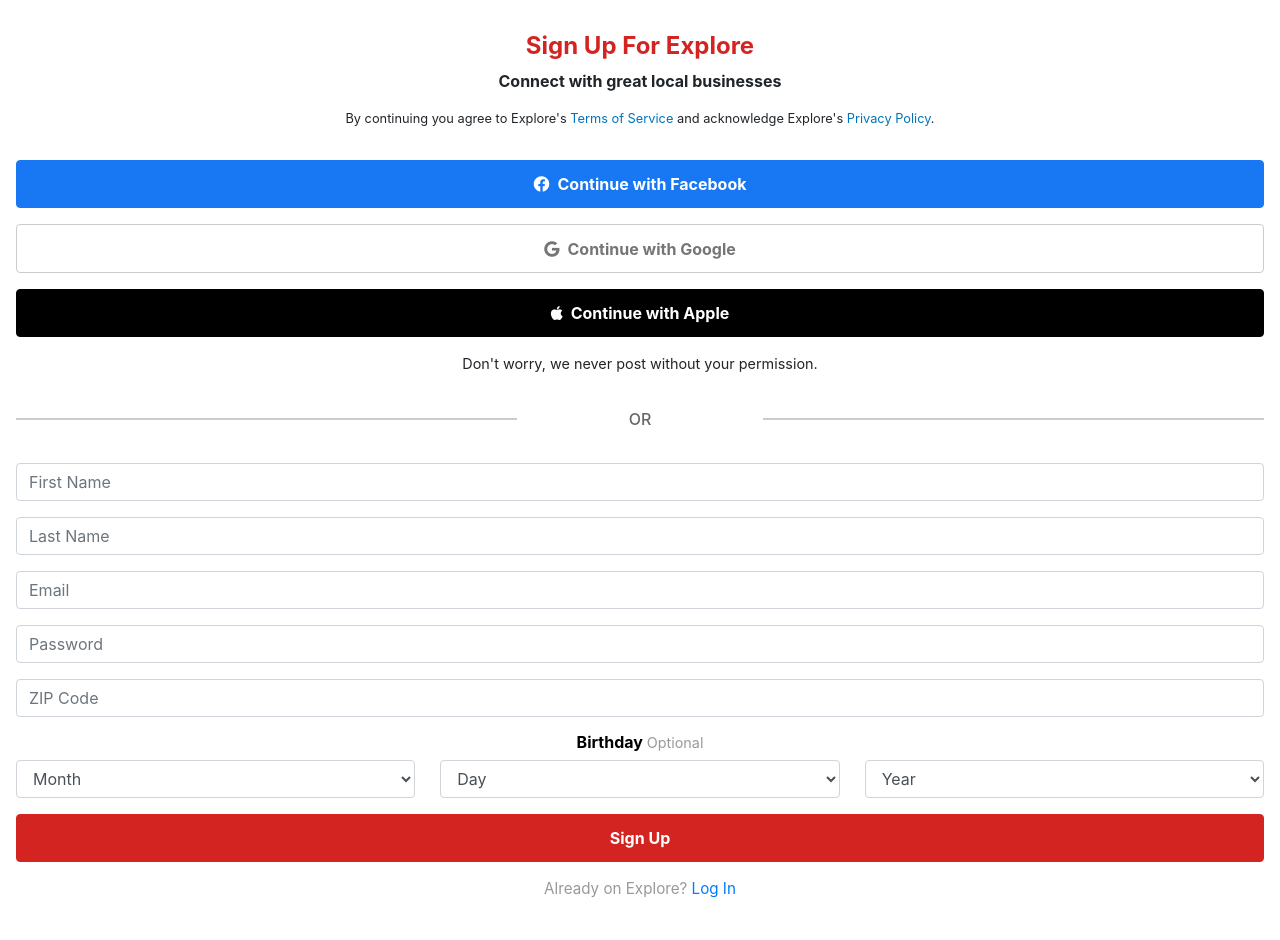
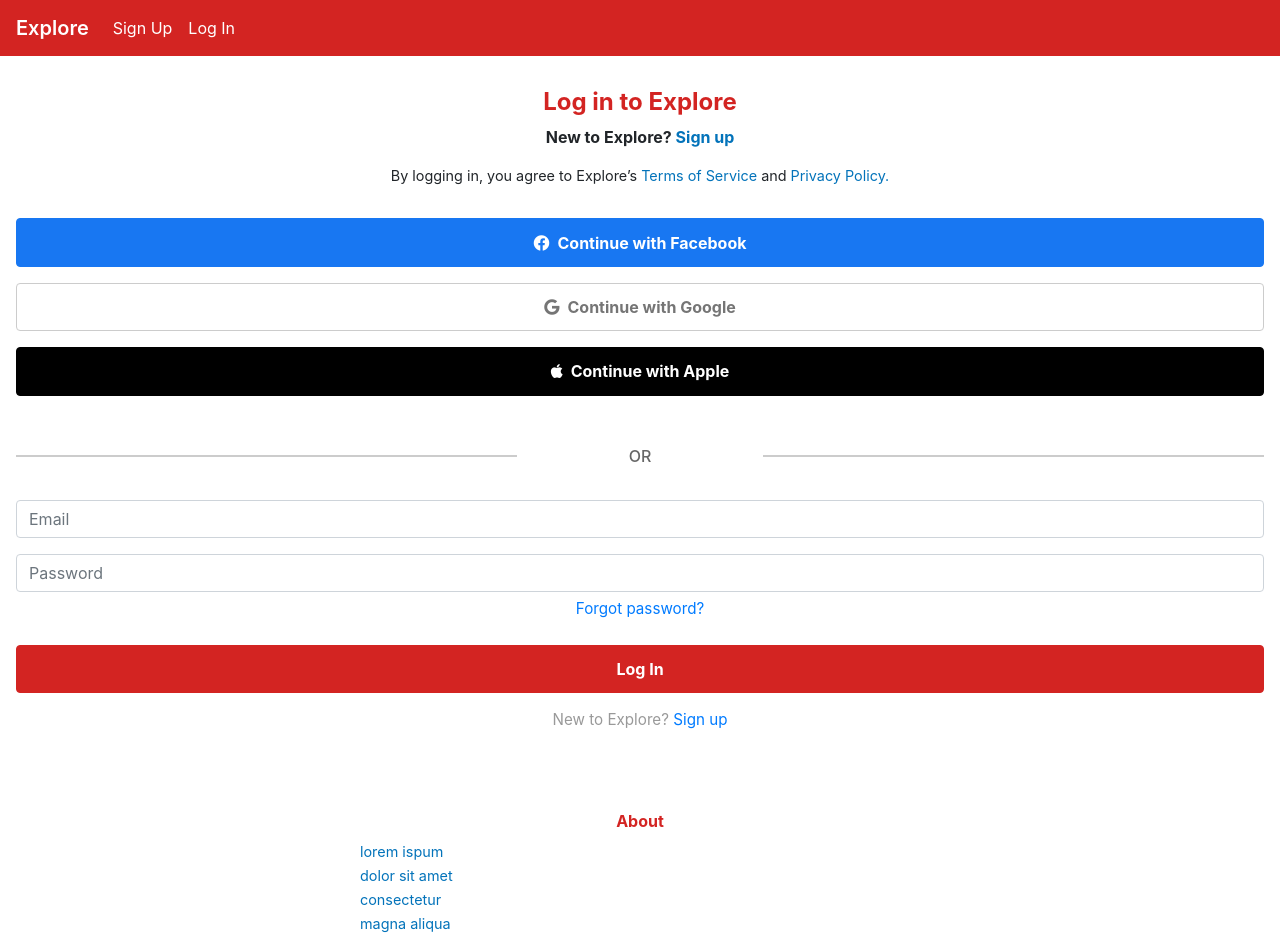
Before and after one commit to Guillermo-Martin/yelp-clone, a React (Create React App) app: page /login in a window 1280 px wide. Shown: the top 940 px of the page. Built offline with nearby package versions, Linux system fonts and the light colour scheme.

Commit message:
Clean up code and connect login and signup links

```diff
--- a/src/App.js
+++ b/src/App.js
@@ -11,19 +11,19 @@ import { BrowserRouter as Router, Route, Switch } from "react-router-dom";
 function App() {
   return (
     <div>
-      {/* <Router>
+      <Router>
         <TopNavbar />
+
         <Switch>
           <Route exact path="/" component={HomePage} />
           <Route exact path="/details" component={DetailsPage} />
           <Route exact path="/login" component={LogInPage} />
+          <Route exact path="/signup" component={SignUpPage} />
           <TopNavbar />
         </Switch>
 
         <Footer />
-      </Router> */}
-
-      <SignUpPage />
+      </Router>
     </div>
   );
 }
--- a/src/components/LogInPage/index.js
+++ b/src/components/LogInPage/index.js
@@ -8,7 +8,7 @@ function LogInPage() {
       {/* Intro text */}
       <div>
         <h4>Log in to Explore</h4>
-        <p className="LogInPage-sign-up">New to Explore? <a href="#">Sign up</a></p>
+        <p className="LogInPage-sign-up">New to Explore? <a href="/signup">Sign up</a></p>
         <p className="LogInPage-terms">By logging in, you agree to Explore’s <a href="#">Terms of Service</a> and <a href="#">Privacy Policy.</a></p>
       </div>
 
@@ -40,7 +40,7 @@ function LogInPage() {
         </a>
       </Form>
 
-      <p className="LogInPage-sign-up-2">New to Explore? <a href="#">Sign up</a></p>
+      <p className="LogInPage-sign-up-2">New to Explore? <a href="/signup">Sign up</a></p>
     </div>
   );
 }
--- a/src/components/SignUpPage/index.js
+++ b/src/components/SignUpPage/index.js
@@ -20,12 +20,10 @@ function SignUpPage() {
         <p>Don't worry, we never post without your permission.</p>
       </div>
 
-
       {/* Horizontal Rules */}
       <div className="SignUpPage-hr">
         <hr className="SignUpPage-hr1" /><span>OR</span><hr className="SignUpPage-hr2" />
       </div>
-
 
       {/* Form */}
       <Form>
@@ -84,11 +82,11 @@ function SignUpPage() {
           </Form.Group>
         </div>
 
-
         <Button className="SignInPage-SignUp-button">Sign Up</Button>
       </Form>
 
-      <p className="SignInPage-login">Already on Explore? <a href="#">Log In</a></p>
+      <p className="SignInPage-login">Already on Explore? <a href="/login">Log In</a></p>
+
     </div>
   );
 }
--- a/src/components/SignUpPage/styles.css
+++ b/src/components/SignUpPage/styles.css
@@ -134,6 +134,7 @@
   border-color: #d32422;
 }
 
+/* Login text */
 .SignInPage-login {
   margin-top: 1rem;
   font-size: 0.95rem;
--- a/src/components/TopNavbar/index.js
+++ b/src/components/TopNavbar/index.js
@@ -10,7 +10,7 @@ function TopNavbar() {
       <Navbar.Collapse id="basic-navbar-nav">
         <Nav className="mr-auto">
 
-          <Nav.Link href="/login"><span className="TopNavbar-link">Sign Up</span></Nav.Link>
+          <Nav.Link href="/signup"><span className="TopNavbar-link">Sign Up</span></Nav.Link>
           <Nav.Link href="/login"><span className="TopNavbar-link">Log In</span></Nav.Link>
         </Nav>
       </Navbar.Collapse>
```
